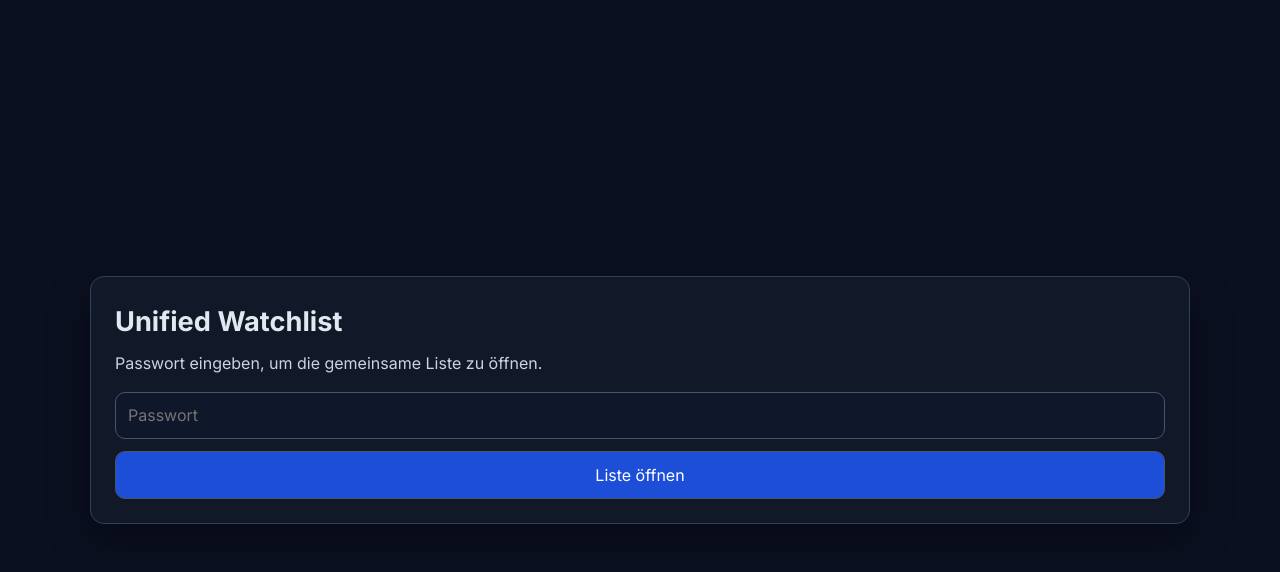
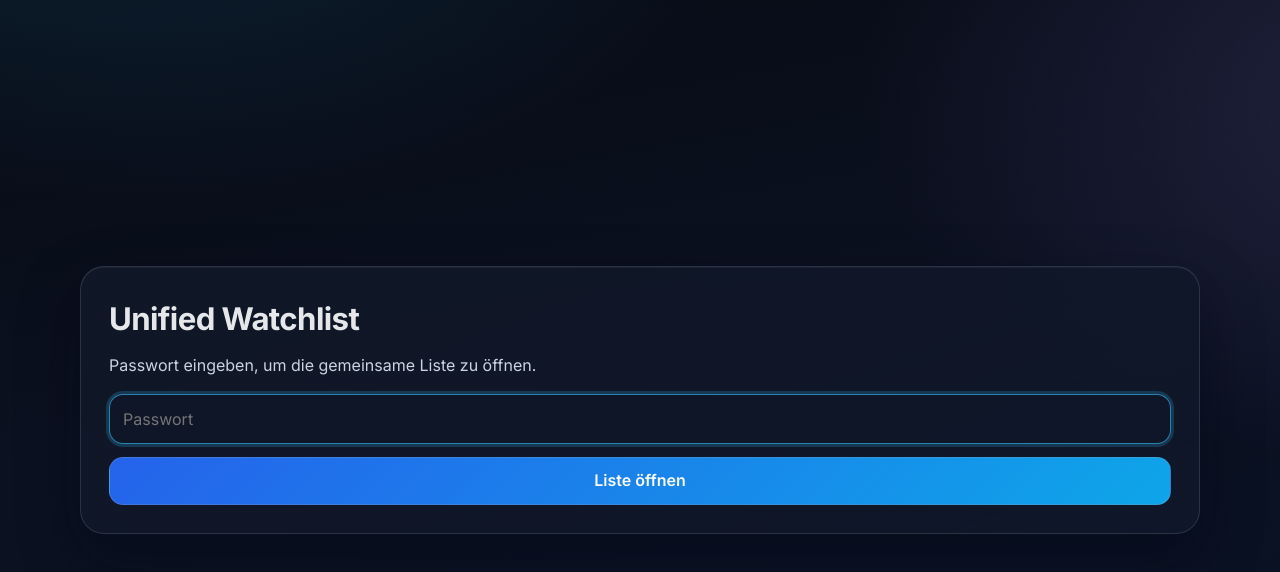
Before and after one commit to flxlehmann/watchlist, a Next.js app: page / in a window 1280 px wide. Shown: the top 572 px of the page. Built offline with nearby package versions, Linux system fonts and the light colour scheme.

Commit message:
Polish watchlist UI with modern visual system

```diff
--- a/app/page.module.css
+++ b/app/page.module.css
@@ -2,82 +2,182 @@
   min-height: 100vh;
   display: grid;
   place-items: center;
-  padding: 1.5rem;
-  background: #0b1020;
-  color: #e2e8f0;
+  padding: clamp(1rem, 2.5vw, 2rem);
+  color: #e5e7eb;
+  background:
+    radial-gradient(1100px 600px at 10% -20%, rgb(56 189 248 / 14%), transparent 60%),
+    radial-gradient(1000px 700px at 110% 10%, rgb(167 139 250 / 15%), transparent 55%),
+    linear-gradient(170deg, #070b15 0%, #0b1120 45%, #0a1224 100%);
 }
 
 .panel {
-  width: min(1100px, 100%);
-  background: #111827;
-  border: 1px solid #334155;
-  border-radius: 14px;
-  padding: 1.5rem;
-  box-shadow: 0 16px 40px rgb(0 0 0 / 35%);
+  width: min(1120px, 100%);
+  border-radius: 24px;
+  padding: clamp(1rem, 2.4vw, 1.75rem);
+  background: linear-gradient(160deg, rgb(17 24 39 / 92%), rgb(15 23 42 / 88%));
+  border: 1px solid rgb(148 163 184 / 20%);
+  box-shadow:
+    0 24px 60px rgb(2 6 23 / 45%),
+    inset 0 1px 0 rgb(255 255 255 / 5%);
+  backdrop-filter: blur(10px);
+  animation: fadeUp 320ms ease;
 }
 
-.title { margin: 0; font-size: 1.7rem; }
-.subtitle { margin: 0.5rem 0 1rem; color: #cbd5e1; }
+.title {
+  margin: 0;
+  letter-spacing: -0.02em;
+  font-size: clamp(1.35rem, 3vw, 1.95rem);
+}
 
-.form { display: grid; gap: 0.75rem; margin-top: 1rem; }
-.row { display: grid; gap: 0.75rem; grid-template-columns: 1.6fr 1fr auto; }
+.subtitle {
+  margin: 0.6rem 0 1rem;
+  color: #cbd5e1;
+}
+
+.form {
+  display: grid;
+  gap: 0.8rem;
+  margin-top: 1rem;
+}
+
+.row {
+  display: grid;
+  grid-template-columns: 1.75fr 1fr auto;
+  gap: 0.75rem;
+}
 
 .input,
 .select {
   width: 100%;
-  border: 1px solid #475569;
-  border-radius: 10px;
-  background: #0f172a;
+  border: 1px solid rgb(148 163 184 / 25%);
+  border-radius: 14px;
+  background: rgb(15 23 42 / 85%);
   color: inherit;
   font: inherit;
-  padding: 0.65rem 0.75rem;
+  padding: 0.72rem 0.82rem;
+  transition: border-color 180ms ease, box-shadow 180ms ease, transform 180ms ease;
+}
+
+.input:focus,
+.select:focus {
+  outline: none;
+  border-color: rgb(56 189 248 / 65%);
+  box-shadow: 0 0 0 3px rgb(56 189 248 / 20%);
 }
 
 .button,
 .textButton,
-.activeButton {
-  border: 1px solid #475569;
-  border-radius: 10px;
-  color: white;
+.activeButton,
+.dangerButton {
+  border: 1px solid rgb(148 163 184 / 28%);
+  border-radius: 14px;
+  color: #f8fafc;
   font: inherit;
-  padding: 0.65rem 0.9rem;
+  font-weight: 600;
+  padding: 0.66rem 0.92rem;
   cursor: pointer;
-  background: #1d4ed8;
+  transition: transform 150ms ease, background-color 160ms ease, border-color 160ms ease, opacity 160ms ease;
 }
 
-.textButton { background: transparent; }
-.activeButton { background: #334155; }
+.button {
+  background: linear-gradient(135deg, #2563eb, #0ea5e9);
+}
 
-.suggestions { list-style: none; margin: 0; padding: 0; border: 1px solid #334155; border-radius: 10px; overflow: hidden; }
+.textButton {
+  background: rgb(30 41 59 / 55%);
+}
+
+.activeButton {
+  background: rgb(56 189 248 / 20%);
+  border-color: rgb(56 189 248 / 60%);
+}
+
+.dangerButton {
+  background: rgb(239 68 68 / 14%);
+  border-color: rgb(248 113 113 / 45%);
+  color: #fecaca;
+}
+
+.button:hover,
+.textButton:hover,
+.activeButton:hover,
+.dangerButton:hover {
+  transform: translateY(-1px);
+}
+
+.button:active,
+.textButton:active,
+.activeButton:active,
+.dangerButton:active {
+  transform: translateY(0);
+}
+
+.button:disabled,
+.textButton:disabled,
+.activeButton:disabled,
+.dangerButton:disabled {
+  opacity: 0.6;
+  cursor: not-allowed;
+  transform: none;
+}
+
+.suggestions {
+  list-style: none;
+  margin: 0;
+  padding: 0.25rem;
+  border: 1px solid rgb(148 163 184 / 24%);
+  border-radius: 14px;
+  overflow: hidden;
+  background: rgb(15 23 42 / 88%);
+}
+
 .suggestionButton {
   width: 100%;
   text-align: left;
-  padding: 0.6rem 0.8rem;
+  padding: 0.62rem 0.75rem;
   border: 0;
-  background: #0f172a;
+  border-radius: 10px;
+  background: transparent;
   color: inherit;
   cursor: pointer;
+  transition: background-color 150ms ease;
 }
-.suggestionButton:hover { background: #1e293b; }
+
+.suggestionButton:hover {
+  background: rgb(56 189 248 / 12%);
+}
 
 .statsRow,
 .controls {
   display: flex;
   flex-wrap: wrap;
   align-items: center;
-  gap: 0.75rem;
+  gap: 0.68rem;
   margin-top: 1rem;
 }
 
 .statsRow span {
-  border: 1px solid #334155;
+  border: 1px solid rgb(148 163 184 / 24%);
   border-radius: 999px;
-  padding: 0.25rem 0.65rem;
+  padding: 0.3rem 0.72rem;
   font-size: 0.85rem;
+  background: rgb(15 23 42 / 58%);
 }
 
-.toggleLabel { display: inline-flex; align-items: center; gap: 0.45rem; }
-.viewButtons { display: inline-flex; gap: 0.5rem; }
+.toggleLabel {
+  display: inline-flex;
+  align-items: center;
+  gap: 0.45rem;
+}
+
+.toggleLabel input[type='checkbox'] {
+  accent-color: #38bdf8;
+}
+
+.viewButtons {
+  display: inline-flex;
+  gap: 0.5rem;
+}
 
 .grid5,
 .grid4,
@@ -86,43 +186,142 @@
   margin: 1rem 0 0;
   padding: 0;
   display: grid;
-  gap: 0.75rem;
+  gap: 0.8rem;
 }
-.grid5 { grid-template-columns: repeat(5, minmax(0, 1fr)); }
-.grid4 { grid-template-columns: repeat(4, minmax(0, 1fr)); }
-.list { grid-template-columns: 1fr; }
+
+.grid5 {
+  grid-template-columns: repeat(5, minmax(0, 1fr));
+}
+
+.grid4 {
+  grid-template-columns: repeat(4, minmax(0, 1fr));
+}
+
+.list {
+  grid-template-columns: 1fr;
+}
 
 .itemCard {
-  border: 1px solid #334155;
-  border-radius: 12px;
+  border: 1px solid rgb(148 163 184 / 22%);
+  border-radius: 18px;
   overflow: hidden;
-  background: #0f172a;
+  background: linear-gradient(170deg, rgb(15 23 42 / 92%), rgb(15 23 42 / 78%));
   display: grid;
+  box-shadow: 0 12px 24px rgb(2 6 23 / 24%);
+  transition: border-color 170ms ease, box-shadow 170ms ease, transform 170ms ease;
+}
+
+.itemCard:hover {
+  border-color: rgb(56 189 248 / 40%);
+  box-shadow: 0 18px 34px rgb(2 6 23 / 34%);
+  transform: translateY(-2px);
 }
 
 .list .itemCard {
-  grid-template-columns: 130px 1fr;
+  grid-template-columns: 140px minmax(0, 1fr);
 }
 
-.posterWrap { aspect-ratio: 2 / 3; background: #1e293b; }
-.poster { width: 100%; height: 100%; object-fit: cover; display: block; }
-.posterFallback { height: 100%; display: grid; place-items: center; color: #94a3b8; font-size: 0.9rem; }
-.itemBody { padding: 0.65rem; display: grid; gap: 0.35rem; }
-.itemTitle, .watchedTitle { margin: 0; font-weight: 600; }
-.watchedTitle { text-decoration: line-through; color: #94a3b8; }
-.meta { margin: 0; color: #94a3b8; font-size: 0.9rem; }
-.itemActions { display: flex; align-items: center; justify-content: space-between; gap: 0.6rem; margin-top: 0.3rem; }
-.error { margin-top: 0.75rem; color: #fda4af; }
-.empty { margin-top: 1rem; color: #94a3b8; }
+.posterWrap {
+  aspect-ratio: 2 / 3;
+  background: linear-gradient(140deg, #1e293b, #0f172a);
+  overflow: hidden;
+}
 
-@media (max-width: 980px) {
+.poster {
+  width: 100%;
+  height: 100%;
+  object-fit: cover;
+  display: block;
+  transition: transform 280ms ease;
+}
+
+.itemCard:hover .poster {
+  transform: scale(1.03);
+}
+
+.posterFallback {
+  height: 100%;
+  display: grid;
+  place-items: center;
+  color: #94a3b8;
+  font-size: 0.9rem;
+}
+
+.itemBody {
+  padding: 0.75rem;
+  display: grid;
+  gap: 0.38rem;
+  min-width: 0;
+}
+
+.itemTitle,
+.watchedTitle {
+  margin: 0;
+  font-weight: 650;
+  line-height: 1.3;
+  word-break: break-word;
+}
+
+.watchedTitle {
+  text-decoration: line-through;
+  color: #94a3b8;
+}
+
+.meta {
+  margin: 0;
+  color: #94a3b8;
+  font-size: 0.88rem;
+}
+
+.itemActions {
+  margin-top: 0.35rem;
+  display: flex;
+  align-items: center;
+  justify-content: space-between;
+  gap: 0.55rem;
+  border-top: 1px solid rgb(148 163 184 / 14%);
+  padding-top: 0.55rem;
+}
+
+.error {
+  margin-top: 0.8rem;
+  color: #fda4af;
+}
+
+.empty {
+  margin-top: 1rem;
+  color: #94a3b8;
+}
+
+@media (max-width: 1024px) {
   .grid5,
-  .grid4 { grid-template-columns: repeat(3, minmax(0, 1fr)); }
+  .grid4 {
+    grid-template-columns: repeat(3, minmax(0, 1fr));
+  }
 }
 
 @media (max-width: 760px) {
-  .row { grid-template-columns: 1fr; }
+  .row {
+    grid-template-columns: 1fr;
+  }
+
   .grid5,
-  .grid4 { grid-template-columns: repeat(2, minmax(0, 1fr)); }
-  .list .itemCard { grid-template-columns: 100px 1fr; }
+  .grid4 {
+    grid-template-columns: repeat(2, minmax(0, 1fr));
+  }
+
+  .list .itemCard {
+    grid-template-columns: 108px minmax(0, 1fr);
+  }
 }
+
+@keyframes fadeUp {
+  from {
+    opacity: 0;
+    transform: translateY(12px);
+  }
+  to {
+    opacity: 1;
+    transform: translateY(0);
+  }
+}
--- a/app/page.tsx
+++ b/app/page.tsx
@@ -364,7 +364,7 @@ export default function Home() {
                     />
                     Watched
                   </label>
-                  <button className={styles.textButton} type="button" onClick={() => void removeItem(item.id)}>
+                  <button className={styles.dangerButton} type="button" onClick={() => void removeItem(item.id)}>
                     Remove
                   </button>
                 </div>
```
